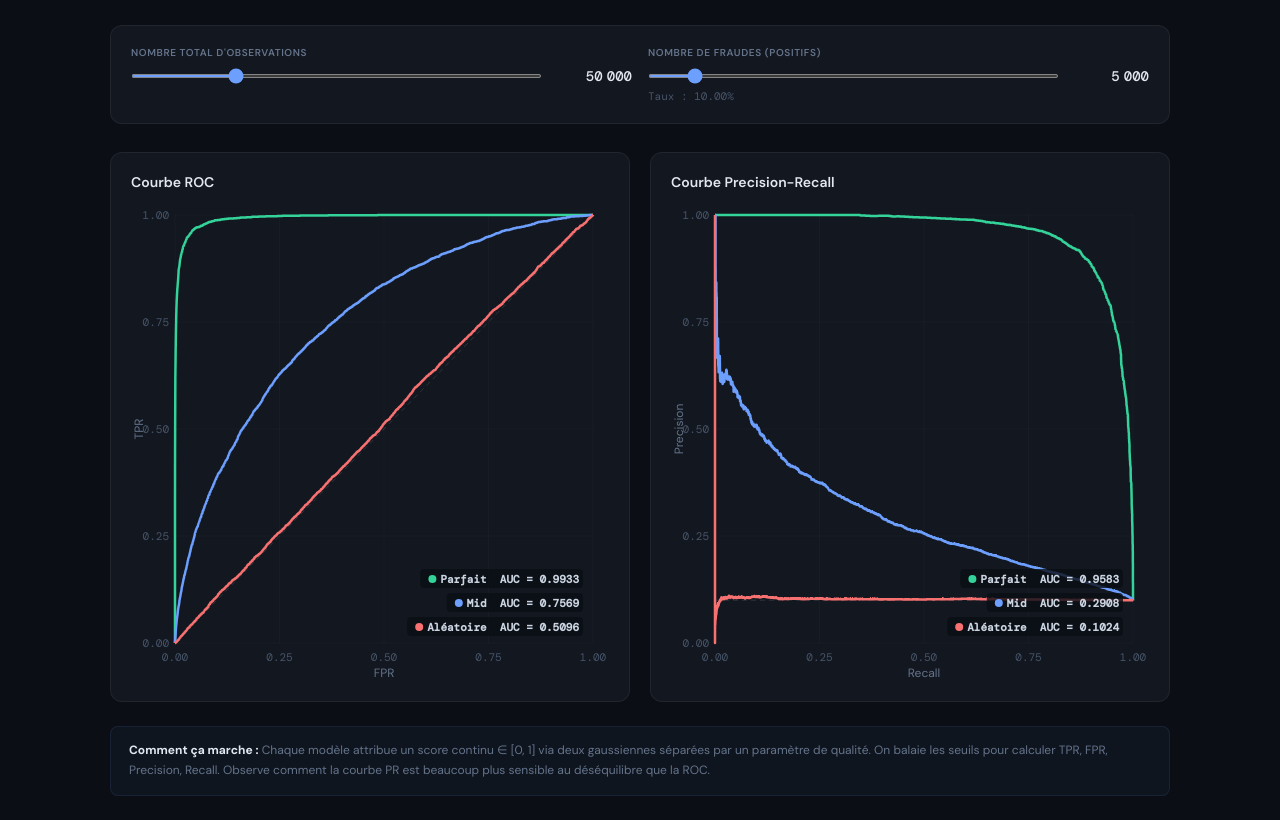
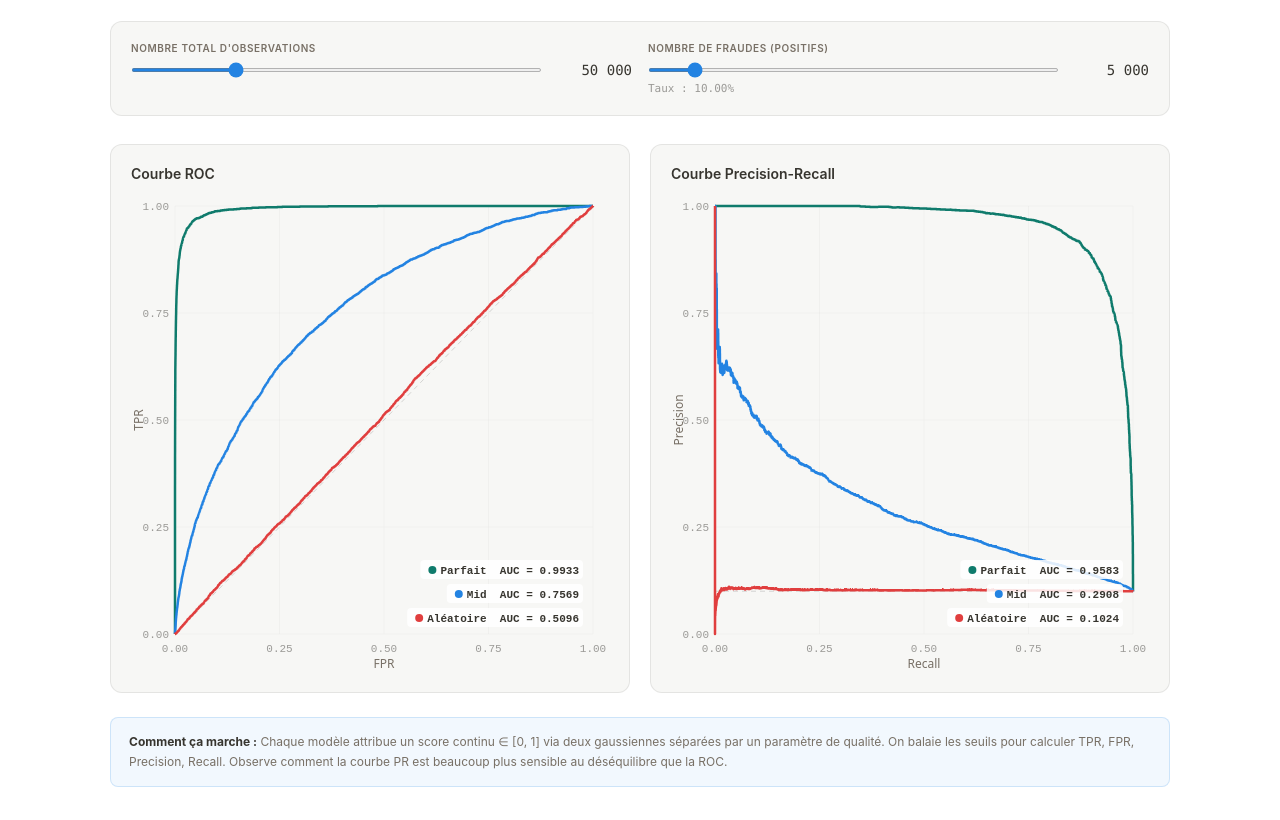
Before and after one commit to dylan-lebreton/dylan-lebreton.github.io, a plain HTML site: page content/projets/roc-pr/index.html in a window 1280 px wide. Shown: the part 82-902 px from the top of the page. Drawn offline with nearby package versions, Linux system fonts and the light colour scheme.

Commit message:
refactor(site): centralize all content under content/
Move the standalone ROC & PR Explorer app from projects/roc-pr/ to
content/projets/roc-pr/, co-located with its markdown page (folders
without .md files are ignored by the manifest), and restyle it to the
same light theme as the rest of the site. Drop the knowledge/ and
projects/ root folders, which only held redirect stubs to pre-rebuild
URLs.

```diff
--- a/projects/roc-pr/index.html
+++ b/content/projets/roc-pr/index.html
@@ -5,24 +5,22 @@
 <meta name="viewport" content="width=device-width, initial-scale=1.0">
 <title>ROC & PR Explorer</title>
 <style>
-  @import url('https://fonts.googleapis.com/css2?family=DM+Sans:opsz,wght@9..40,400;9..40,500;9..40,600;9..40,700&family=DM+Mono:wght@400;500&display=swap');
-
   * { margin: 0; padding: 0; box-sizing: border-box; }
 
   :root {
-    --bg: #0b0e14;
-    --surface: #131720;
-    --border: rgba(255,255,255,0.06);
-    --text: #e2e8f0;
-    --text-dim: #64748b;
-    --text-muted: #475569;
-    --accent: #6d9fff;
+    --bg: #ffffff;
+    --surface: #f7f7f5;
+    --border: rgba(0,0,0,0.08);
+    --text: #37352f;
+    --text-dim: #787066;
+    --text-muted: #9b9a97;
+    --accent: #2383e2;
   }
 
   body {
     background: var(--bg);
     color: var(--text);
-    font-family: 'DM Sans', system-ui, sans-serif;
+    font-family: ui-sans-serif, -apple-system, BlinkMacSystemFont, 'Segoe UI', Helvetica, Arial, sans-serif;
     min-height: 100vh;
     padding: 24px 20px;
   }
@@ -53,11 +51,11 @@
   .value-row { display: flex; align-items: center; gap: 10px; }
   .value-row input[type="range"] { flex: 1; accent-color: var(--accent); height: 4px; }
   .value-display {
-    font-family: 'DM Mono', monospace; font-size: 14px; font-weight: 500;
+    font-family: ui-monospace, SFMono-Regular, Menlo, Consolas, monospace; font-size: 14px; font-weight: 500;
     color: var(--text); min-width: 80px; text-align: right;
   }
   .sub-info {
-    font-family: 'DM Mono', monospace; font-size: 11px;
+    font-family: ui-monospace, SFMono-Regular, Menlo, Consolas, monospace; font-size: 11px;
     color: var(--text-muted); margin-top: 4px;
   }
 
@@ -76,7 +74,7 @@
 
   .note {
     margin-top: 20px; padding: 14px 18px; border-radius: 8px;
-    background: rgba(109,159,255,0.05); border: 1px solid rgba(109,159,255,0.1);
+    background: rgba(35,131,226,0.06); border: 1px solid rgba(35,131,226,0.18);
     font-size: 12px; line-height: 1.65; color: var(--text-dim);
   }
   .note strong { color: var(--text); }
@@ -195,9 +193,9 @@ function trapAUC(xs, ys) {
 // ── Models ─────────────────────────────────────────
 
 const MODELS = [
-  { name: 'Parfait',   sep: 3.5, color: '#34d399' },
-  { name: 'Mid',       sep: 1.0, color: '#6d9fff' },
-  { name: 'Aléatoire', sep: 0.0, color: '#f87171' },
+  { name: 'Parfait',   sep: 3.5, color: '#0f7b6c' },
+  { name: 'Mid',       sep: 1.0, color: '#2383e2' },
+  { name: 'Aléatoire', sep: 0.0, color: '#e03e3e' },
 ];
 
 // ── Drawing ────────────────────────────────────────
@@ -220,7 +218,7 @@ function drawChart(canvas, curves, xLabel, yLabel, guideLine) {
   ctx.clearRect(0, 0, W, H);
 
   // Grid
-  ctx.strokeStyle = 'rgba(255,255,255,0.05)';
+  ctx.strokeStyle = 'rgba(0,0,0,0.06)';
   ctx.lineWidth = 0.5;
   for (let v = 0; v <= 1; v += 0.25) {
     ctx.beginPath(); ctx.moveTo(toX(0), toY(v)); ctx.lineTo(toX(1), toY(v)); ctx.stroke();
@@ -228,16 +226,16 @@ function drawChart(canvas, curves, xLabel, yLabel, guideLine) {
   }
 
   // Tick labels
-  ctx.fillStyle = '#475569';
-  ctx.font = "11px 'DM Mono', monospace";
+  ctx.fillStyle = '#9b9a97';
+  ctx.font = "11px ui-monospace, monospace";
   ctx.textAlign = 'right';
   for (let v = 0; v <= 1; v += 0.25) ctx.fillText(v.toFixed(2), pad.left - 6, toY(v) + 4);
   ctx.textAlign = 'center';
   for (let v = 0; v <= 1; v += 0.25) ctx.fillText(v.toFixed(2), toX(v), H - pad.bottom + 18);
 
   // Axis labels
-  ctx.fillStyle = '#64748b';
-  ctx.font = "12px 'DM Sans', sans-serif";
+  ctx.fillStyle = '#787066';
+  ctx.font = "12px system-ui, sans-serif";
   ctx.textAlign = 'center';
   ctx.fillText(xLabel, pad.left + cw / 2, H - 4);
   ctx.save();
@@ -249,7 +247,7 @@ function drawChart(canvas, curves, xLabel, yLabel, guideLine) {
   // Guide line
   if (guideLine != null) {
     ctx.setLineDash([5, 4]);
-    ctx.strokeStyle = 'rgba(255,255,255,0.12)';
+    ctx.strokeStyle = 'rgba(0,0,0,0.15)';
     ctx.lineWidth = 1;
     ctx.beginPath();
     if (guideLine === 'diagonal') {
@@ -281,11 +279,11 @@ function drawChart(canvas, curves, xLabel, yLabel, guideLine) {
 
   for (const { name, color, auc } of curves) {
     const label = `${name}  AUC = ${auc.toFixed(4)}`;
-    ctx.font = "600 11px 'DM Mono', monospace";
+    ctx.font = "600 11px ui-monospace, monospace";
     const tw = ctx.measureText(label).width;
 
     // Pill background
-    ctx.fillStyle = 'rgba(11,14,20,0.8)';
+    ctx.fillStyle = 'rgba(255,255,255,0.85)';
     ctx.beginPath();
     ctx.roundRect(rx - tw - 24, ly - 12, tw + 24, 19, 4);
     ctx.fill();
@@ -297,7 +295,7 @@ function drawChart(canvas, curves, xLabel, yLabel, guideLine) {
     ctx.fill();
 
     // Text
-    ctx.fillStyle = '#cbd5e1';
+    ctx.fillStyle = '#37352f';
     ctx.textAlign = 'left';
     ctx.fillText(label, rx - tw - 4, ly + 2);
 
```
Also changed, not shown: content/projets/roc-pr.md (+1 -1 lines), knowledge/index.html (deleted, +0 -12 lines), projects/index.html (deleted, +0 -12 lines).
